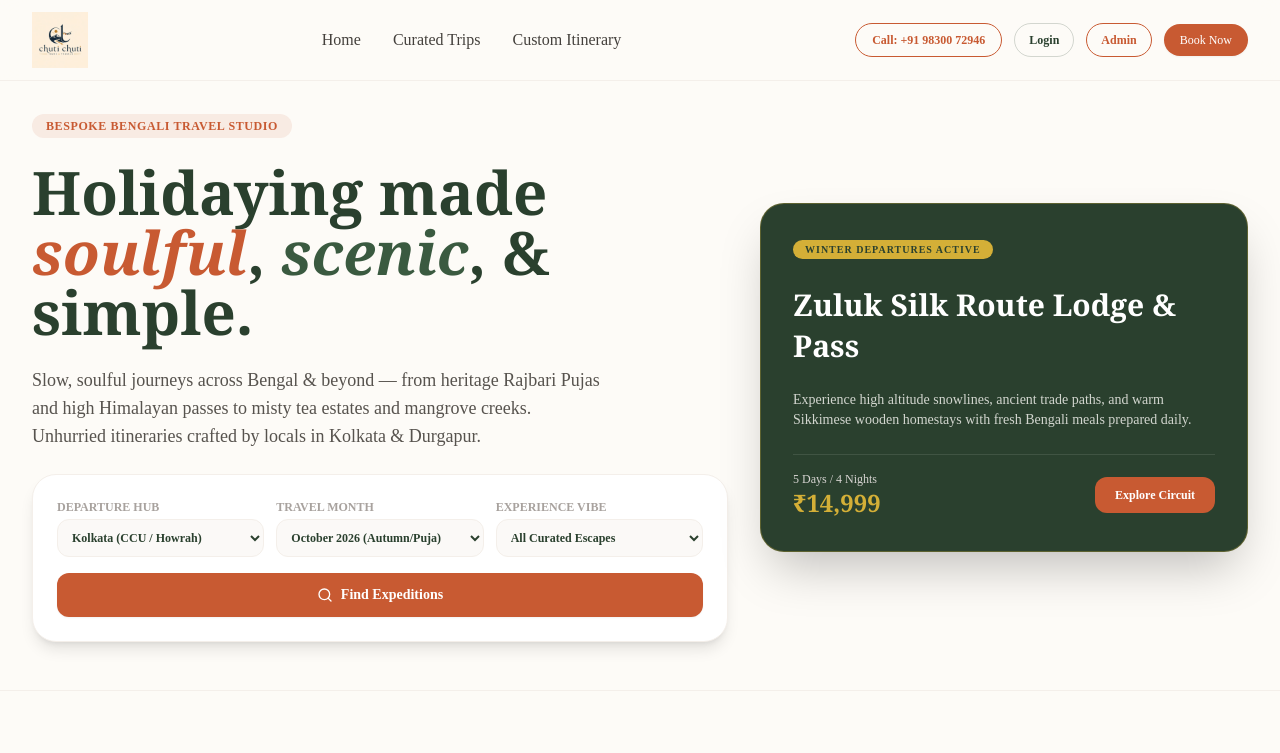
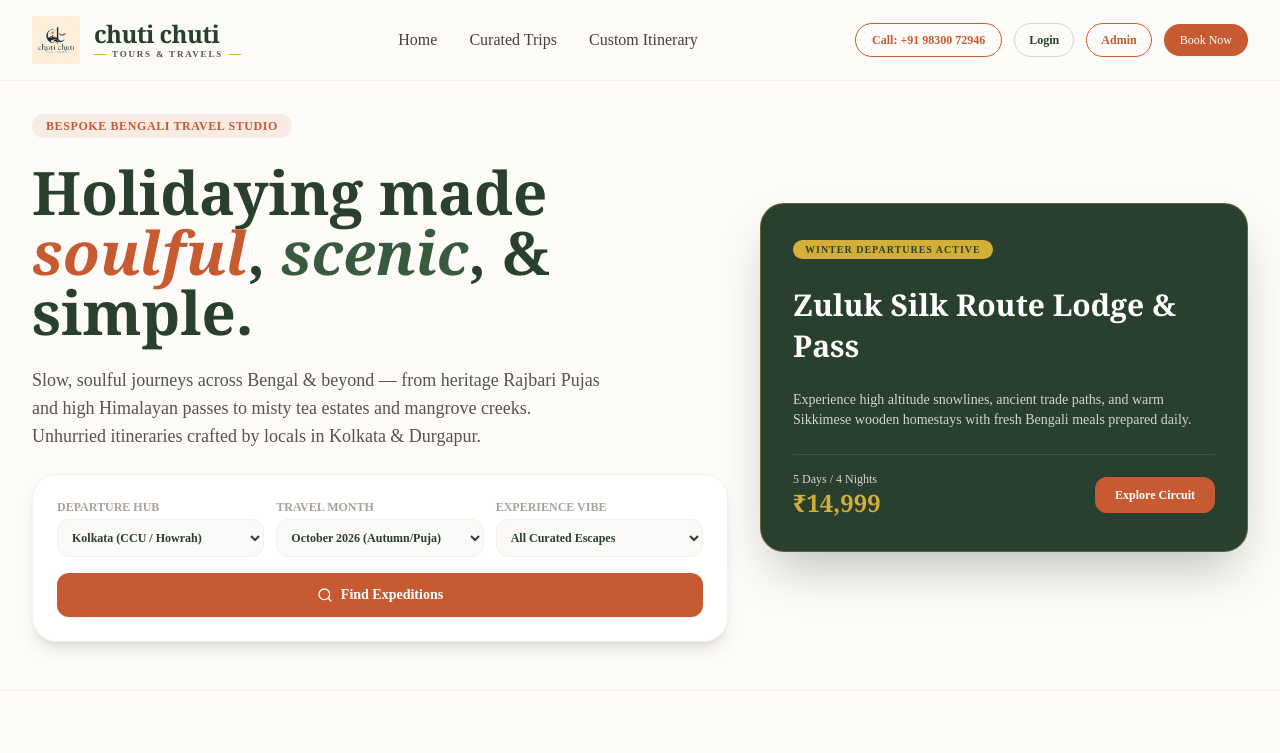
Before and after one commit to Kirigaya707/CCTT-Website, a Next.js app: page / in a window 1280 px wide. Shown: the top 753 px of the page. Built offline with nearby package versions, Linux system fonts and the light colour scheme; no server answers.

Commit message:
Refine navbar

```diff
--- a/src/components/Navbar.tsx
+++ b/src/components/Navbar.tsx
@@ -12,15 +12,41 @@
   return (
     <header className="sticky top-0 z-50 bg-cream/90 backdrop-blur-md border-b border-sand">
       <div className="max-w-7xl mx-auto px-4 sm:px-6 lg:px-8 h-20 flex items-center justify-between">
-        <Link href="/" className="flex items-center">
+        <Link href="/" className="flex items-center gap-3.5 group">
           <Image
             src="/logo.jpg"
-            alt="Chuti Chuti Tours & Travels"
-            width={160}
-            height={55}
-            className="h-14 w-auto object-contain"
+            alt="Chuti Chuti Icon"
+            width={48}
+            height={48}
+            className="h-12 w-auto object-contain"
             priority
           />
+          <div className="flex flex-col justify-center animate-[panRight_1.2s_cubic-bezier(0.16,1,0.3,1)_forwards]">
+            <span className="font-serif text-2xl font-bold tracking-tight text-moss-dark leading-none">
+              chuti chuti
+            </span>
+            <div className="flex items-center gap-1.5 mt-1">
+              <span className="h-[1px] w-3 bg-gold inline-block" />
+              <span className="text-[9px] tracking-[0.2em] uppercase font-bold text-stone-600 leading-none">
+                Tours &amp; Travels
+              </span>
+              <span className="h-[1px] w-3 bg-gold inline-block" />
+            </div>
+          </div>
+          <style jsx>{`
+            @keyframes panRight {
+              0% {
+                clip-path: inset(0 100% 0 0);
+                opacity: 0;
+                transform: translateX(-8px);
+              }
+              100% {
+                clip-path: inset(0 0 0 0);
+                opacity: 1;
+                transform: translateX(0);
+              }
+            }
+          `}</style>
         </Link>
         <nav className="hidden md:flex items-center gap-8 font-medium text-stone-700">
           <Link href="/" className="hover:text-terracotta transition-colors">Home</Link>
```
